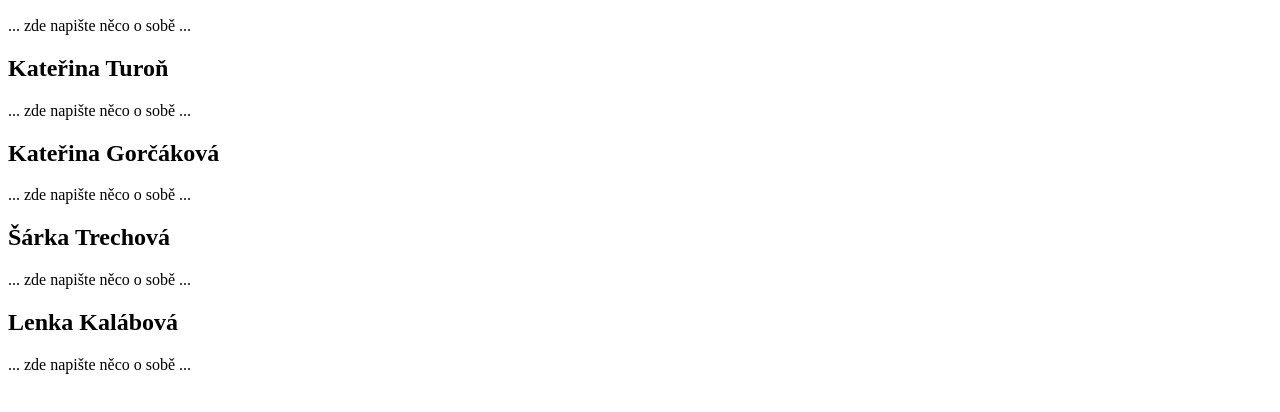
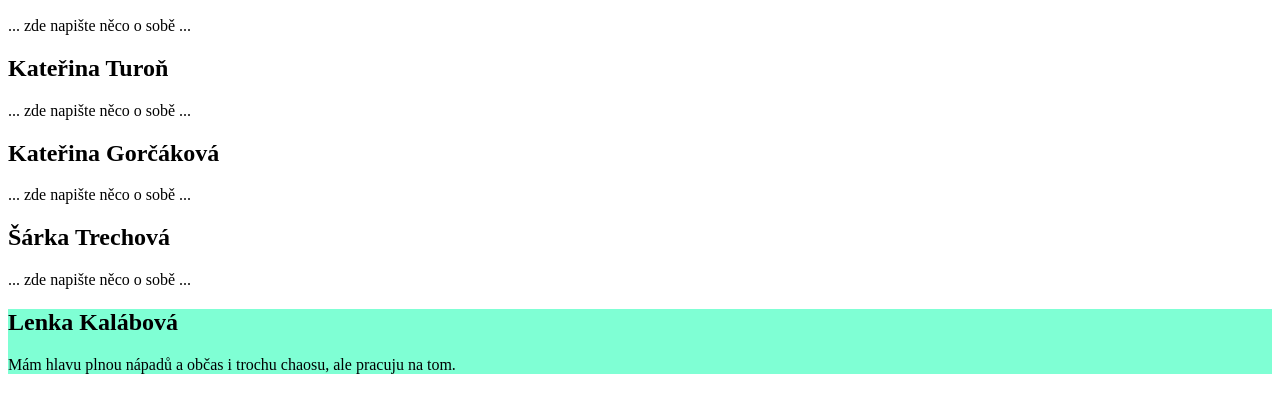
Before and after one commit to MFarka7/QAmazons, a plain HTML site: page index.html in a window 1280 px wide. Shown: the part 110-522 px from the top of the page. Drawn offline with Linux system fonts and the light colour scheme.

Commit message:
Úprava HTML a CSS

```diff
--- a/index.html
+++ b/index.html
@@ -33,7 +33,7 @@
 
     <section id="LenkaK">
         <h2>Lenka Kalábová</h2>
-        <p>... zde napište něco o sobě ...</p>
+        <p>Mám hlavu plnou nápadů a občas i trochu chaosu, ale pracuju na tom.</p>
     </section>
 
 </body>
--- a/mycss.css
+++ b/mycss.css
@@ -31,7 +31,7 @@ body{
 }
 
 #LenkaK{
-   background-color: initial;
+   background-color:aquamarine;
    font-family: initial;
    color:initial;
 
```
